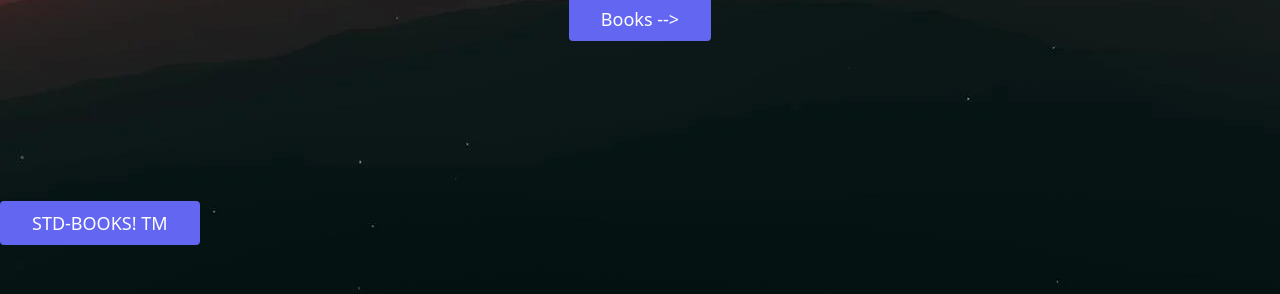
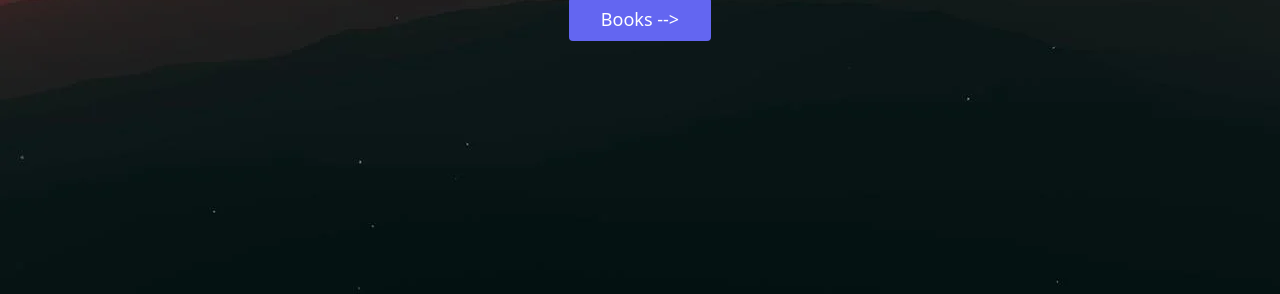
Before and after one commit to amulya2009/E-Book, a plain HTML site: page index.html in a window 1280 px wide. Shown: the part 426-720 px from the top of the page. Drawn offline with nearby package versions, Linux system fonts and the light colour scheme.

Commit message:
Update index.html

```diff
--- a/index.html
+++ b/index.html
@@ -85,7 +85,7 @@ function checkTime(i) {
           </div>
         </div>
       </section>
-      <button class="flex-shrink-0 text-white bg-indigo-500 border-0 py-2 px-8 focus:outline-none hover:bg-indigo-600 rounded text-lg mt-10 sm:mt-0"><a href="Helper.html">STD-BOOKS! TM</a></button>
+
 </body>
 <!DOCTYPE html>
 <html lang="en">
```
